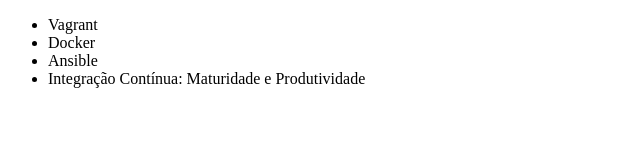
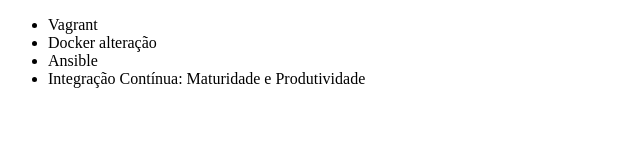
Before and after one commit to ivanforner/alura-git, a plain HTML site: page index.html in a window 1280 px wide. Shown: the full height of the page, 0-640 px from the left. Drawn offline with Linux system fonts and the light colour scheme.

Commit message:
alterei o docker

```diff
--- a/index.html
+++ b/index.html
@@ -7,7 +7,7 @@
 <body>
     <ul>
         <li>Vagrant</li>
-        <li>Docker</li>
+        <li>Docker alteração</li>
         <li>Ansible</li>
         <li>Integração Contínua: Maturidade e Produtividade</li>
     </ul>
```
